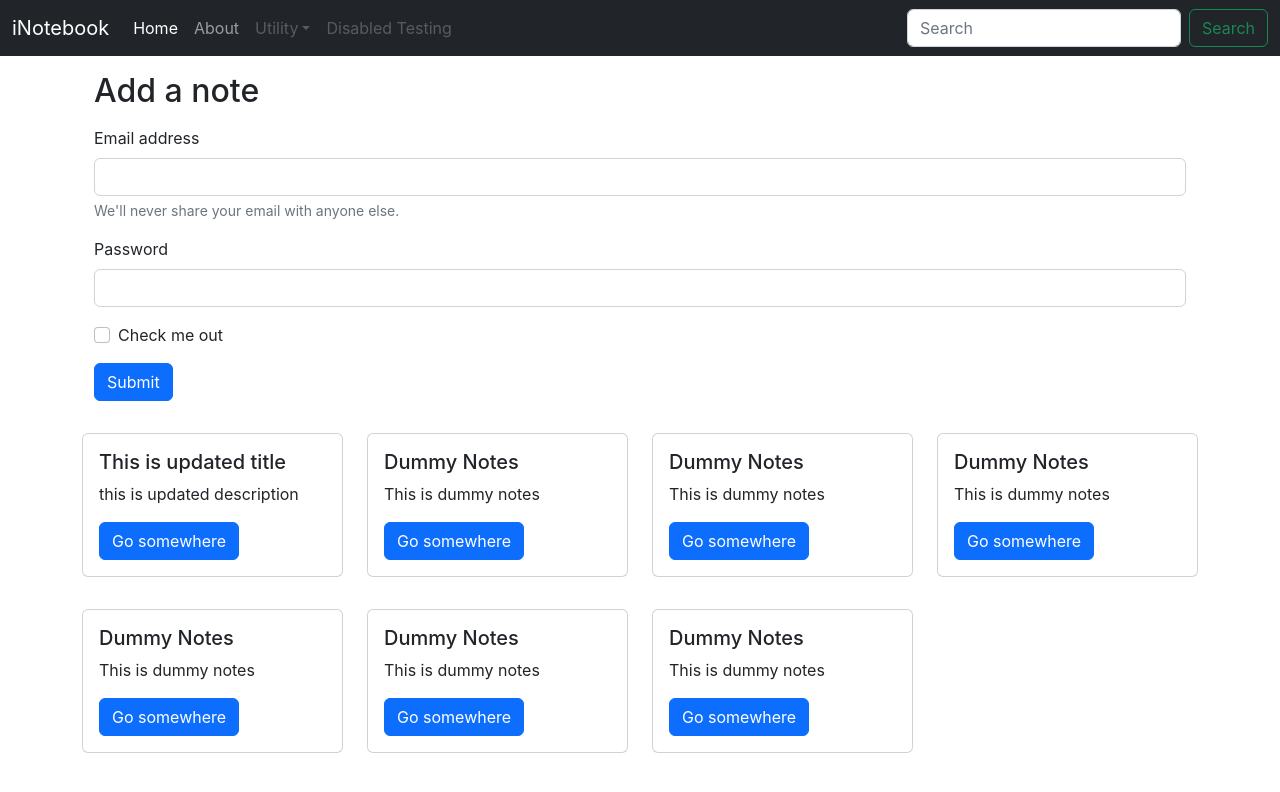
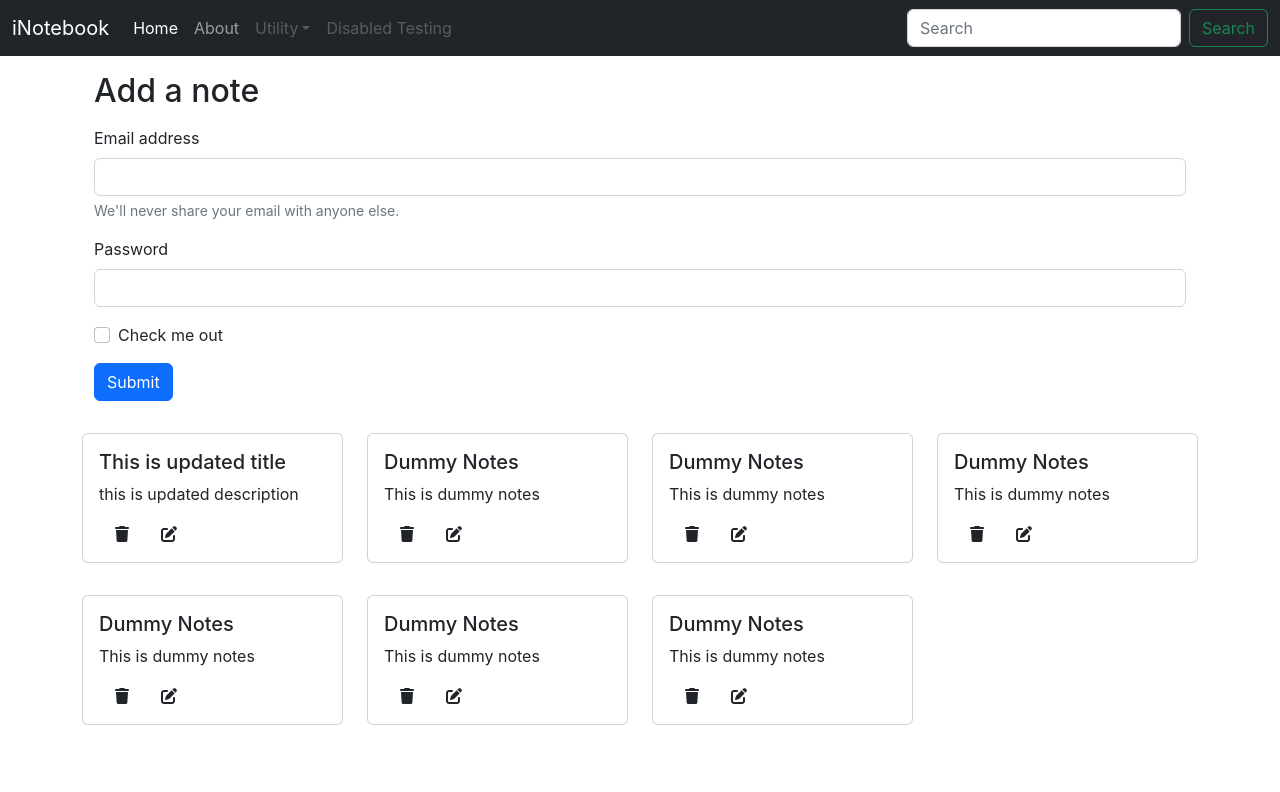
Before and after one commit to rahulkumarcse/inotebook, a React (Create React App) app: page / in a window 1280 px wide. Shown: the top 792 px of the page. Built offline with nearby package versions, Linux system fonts and the light colour scheme; the HTML template or start-up script is replaced by a standard one.

Commit message:
Font awsome added

```diff
--- a/public/index.html
+++ b/public/index.html
@@ -34,6 +34,7 @@
   <script src="https://cdn.jsdelivr.net/npm/bootstrap@5.2.0/dist/js/bootstrap.bundle.min.js"
     integrity="sha384-A3rJD856KowSb7dwlZdYEkO39Gagi7vIsF0jrRAoQmDKKtQBHUuLZ9AsSv4jD4Xa"
     crossorigin="anonymous"></script>
+    <script src="https://kit.fontawesome.com/874e75f2fb.js" crossorigin="anonymous"></script>
 
 </body>
 
--- a/src/components/Noteitem.js
+++ b/src/components/Noteitem.js
@@ -8,7 +8,9 @@
                 <div className="card-body">
                     <h5 className="card-title"> {note.title}</h5>
                     <p className="card-text"> {note.description}</p>
-                    <a href="#" className="btn btn-primary">Go somewhere</a>
+                    <i class="fa-solid fa-trash mx-3" ></i>
+                    <i class="fa-solid fa-pen-to-square mx-3"></i>
+
                 </div>
             </div>
         </div>
```
